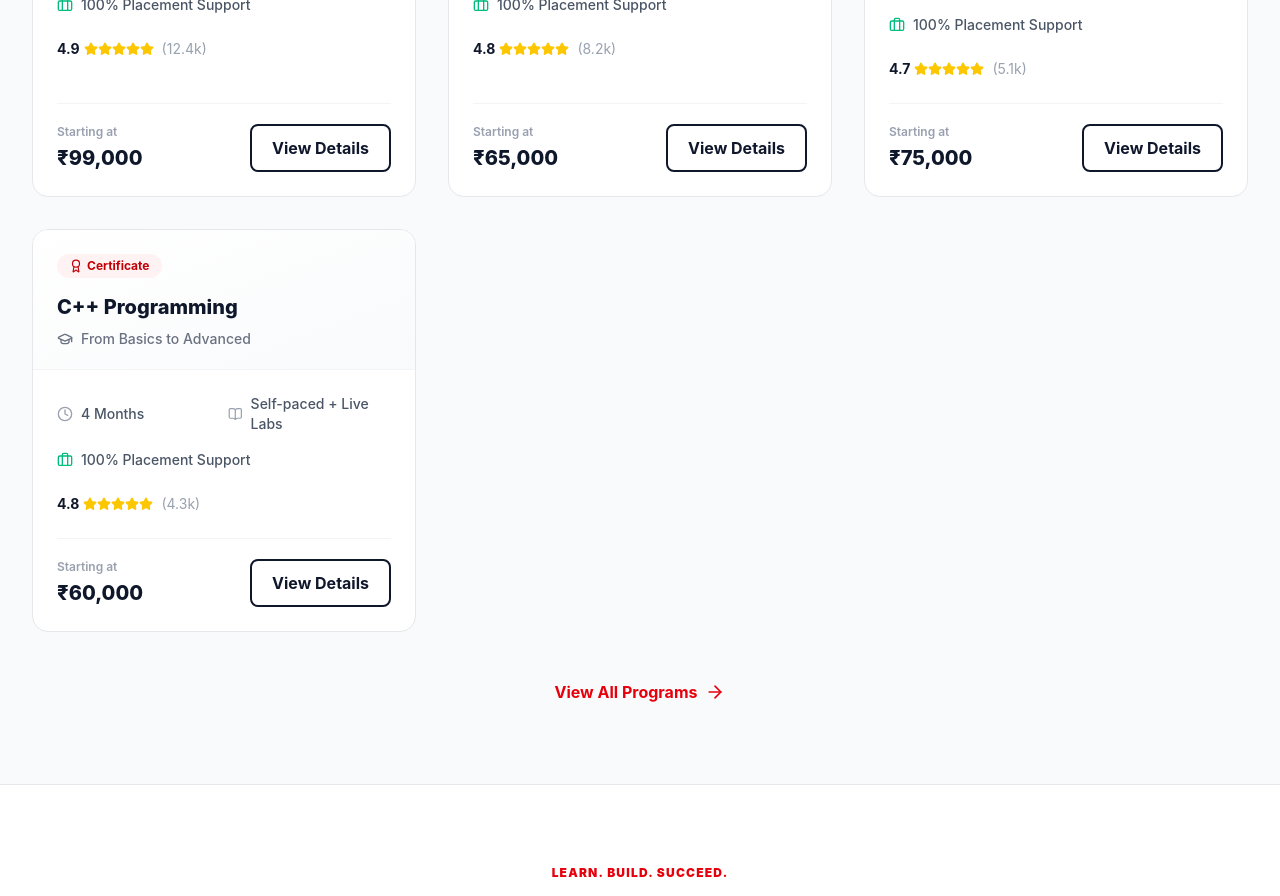
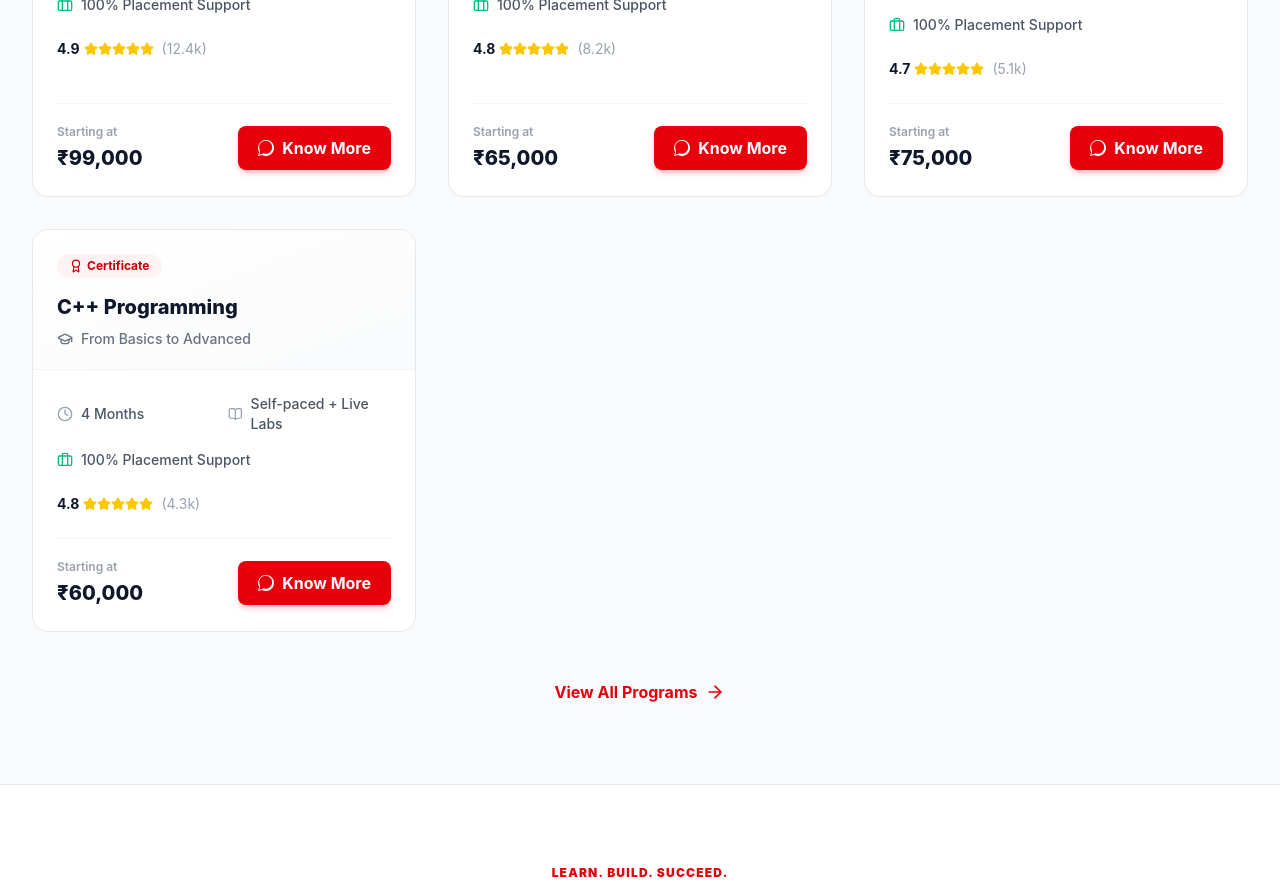
Before and after one commit to reddyrohan2003/brillnex-landing, a React (Vite) app: page / in a window 1280 px wide. Shown: the part 2200-3096 px from the top of the page. Built offline with nearby package versions, Linux system fonts and the light colour scheme.

Commit message:
Replace View Details with Know More WhatsApp deeplink with pre-filled course inquiry message

```diff
--- a/package.json
+++ b/package.json
@@ -11,6 +11,7 @@
   },
   "dependencies": {
     "framer-motion": "^12.40.0",
+    "gsap": "^3.15.0",
     "lucide-react": "^1.16.0",
     "react": "^19.2.6",
     "react-dom": "^19.2.6"
--- a/src/App.jsx
+++ b/src/App.jsx
@@ -563,9 +563,17 @@ export default function App() {
                       <p className="text-xs text-gray-400 font-semibold mb-1">Starting at</p>
                       <p className="text-xl font-extrabold text-slate-900">{course.price}</p>
                     </div>
-                    <button className="bg-white border-2 border-slate-900 text-slate-900 hover:bg-slate-900 hover:text-white px-5 py-2.5 rounded-lg font-bold transition-colors">
-                      View Details
-                    </button>
+                    <a
+                      href={`https://wa.me/917204398855?text=${encodeURIComponent(`Hey BrillneX 👋\n\nI'm interested in the ${course.title} program and would like to know more about:\n• Course structure\n• Internship opportunities\n• Fees\n• Upcoming batches\n• Placement support\n\nPlease share the details.`)}`}
+                      target="_blank"
+                      rel="noopener noreferrer"
+                      className="bg-red-600 hover:bg-red-700 text-white px-5 py-2.5 rounded-lg font-bold transition-all flex items-center gap-2 shadow-md shadow-red-600/20 hover:scale-105 active:scale-95"
+                    >
+                      <svg className="h-4 w-4" fill="currentColor" viewBox="0 0 24 24">
+                        <path d="M.057 24l1.687-6.163c-1.041-1.804-1.588-3.849-1.587-5.946C.06 5.348 5.397.01 12.008.01c3.202.001 6.212 1.246 8.477 3.513 2.266 2.268 3.507 5.28 3.505 8.484-.004 6.657-5.34 11.997-11.953 11.997-2.005-.001-3.973-.502-5.724-1.455L0 24zm6.59-4.846c1.66.986 3.292 1.48 4.905 1.481 5.382 0 9.762-4.38 9.766-9.764.002-2.607-1.011-5.059-2.855-6.905C16.57 2.122 14.12 1.1 11.517 1.1c-5.385 0-9.765 4.38-9.769 9.764-.002 1.856.5 3.666 1.453 5.291L2.164 22l6.096-1.599z"/>
+                      </svg>
+                      Know More
+                    </a>
                   </div>
                 </div>
               </div>
```
Also changed, not shown: 1 other file (tests, documents, lock files or other folders).
